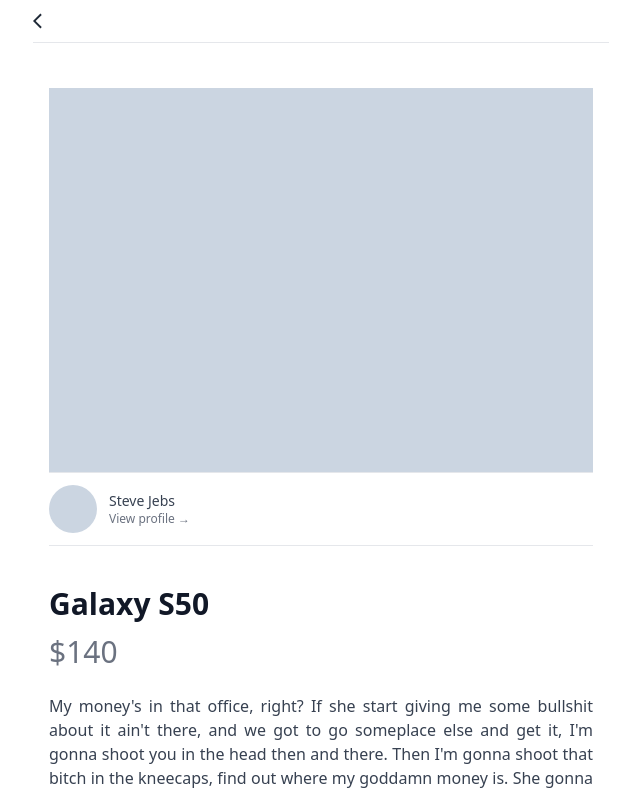
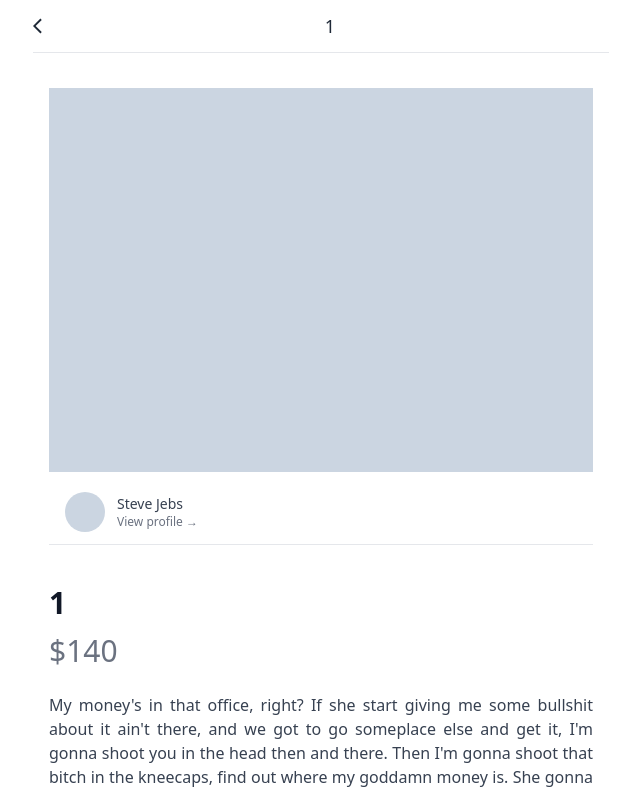
Before and after one commit to Jiyun-Parkk/carrot-market, a Next.js app: page /items/1 in a window 1280 px wide. Shown: the top 793 px of the page, without its empty margins (319-959 px from the left). Built offline with nearby package versions, Linux system fonts and the light colour scheme.

Commit message:
Style: use profile 컴포넌트 분리

```diff
--- a/components/Items/item/index.tsx
+++ b/components/Items/item/index.tsx
@@ -1,3 +1,5 @@
+import { useRouter } from 'next/router';
+
 interface ItemProps {
   productName: string;
   color: string;
@@ -7,10 +9,16 @@
 }
 
 export const Item = (props: ItemProps) => {
+  const router = useRouter();
   const { likedCount, chatCount, productName, color, price } = props;
-
+  const onClickItem = (id: string) => {
+    router.push(`/items/${id}`);
+  };
   return (
-    <div className='flex cursor-pointer  justify-between px-4 py-5'>
+    <div
+      className='flex cursor-pointer  justify-between px-4 py-5'
+      onClick={() => onClickItem(productName)}
+    >
       <div className='flex space-x-4'>
         <div className='h-20 w-20 rounded-md bg-gray-400' />
         <div className='flex flex-col pt-2'>
--- /dev/null
+++ b/components/Profile/index.tsx
@@ -0,0 +1,11 @@
+export const UserProfile = ({ userName }: { userName: string }) => {
+  return (
+    <div className='mb-3 flex cursor-pointer items-center space-x-3  border-b px-4 pb-3'>
+      <div className='h-10 w-10 rounded-full bg-slate-300' />
+      <div>
+        <p className='text-sm font-medium text-gray-700'>{userName}</p>
+        <p className='text-xs font-medium text-gray-500'>View profile &rarr;</p>
+      </div>
+    </div>
+  );
+};
--- a/components/index.ts
+++ b/components/index.ts
@@ -4,3 +4,4 @@
 export * from './Form';
 export * from './Community';
 export * from './Chat';
+export * from './Profile';
--- a/pages/community/[id].tsx
+++ b/pages/community/[id].tsx
@@ -1,4 +1,11 @@
-import { Badge, FullButton, Layout, Question, Reply } from 'components';
+import {
+  Badge,
+  FullButton,
+  Layout,
+  Question,
+  Reply,
+  UserProfile,
+} from 'components';
 import type { NextPage } from 'next';
 
 const CommunityPostDetail: NextPage = () => {
@@ -6,15 +13,7 @@
     <Layout title='Steve Jebs' canGoBack>
       <div className='py-3 px-4'>
         <Badge />
-        <div className='mb-3 flex cursor-pointer items-center space-x-3  border-b px-4 pb-3'>
-          <div className='h-10 w-10 rounded-full bg-slate-300' />
-          <div>
-            <p className='text-sm font-medium text-gray-700'>Steve Jebs</p>
-            <p className='text-xs font-medium text-gray-500'>
-              View profile &rarr;
-            </p>
-          </div>
-        </div>
+        <UserProfile userName='Steve Jebs' />
         <div>
           <Question
             question='What is the best
--- a/pages/index.tsx
+++ b/pages/index.tsx
@@ -7,6 +7,7 @@
   const onClickFloatButton = () => {
     router.push('/items/upload');
   };
+
   return (
     <Layout title='Home' hasTabBar>
       <div className='flex flex-col  divide-y-[1px] py-10'>
--- a/pages/items/[id].tsx
+++ b/pages/items/[id].tsx
@@ -1,23 +1,18 @@
-import { Layout } from 'components';
+import { Layout, UserProfile } from 'components';
 import type { NextPage } from 'next';
+import { useRouter } from 'next/router';
 
 const ItemDetail: NextPage = () => {
+  const { query } = useRouter();
+  console.log(query.id);
   return (
-    <Layout canGoBack>
+    <Layout title={query.id as string} canGoBack>
       <div className='px-4 py-10'>
         <div>
-          <div className='h-96 bg-slate-300' />
-          <div className='flex cursor-pointer items-center space-x-3 border-t border-b py-3'>
-            <div className='h-12 w-12 rounded-full bg-slate-300' />
-            <div>
-              <p className='text-sm font-medium text-gray-700'>Steve Jebs</p>
-              <p className='text-xs font-medium text-gray-500'>
-                View profile &rarr;
-              </p>
-            </div>
-          </div>
+          <div className='mb-5 h-96 bg-slate-300' />
+          <UserProfile userName='Steve Jebs' />
           <div className='mt-10'>
-            <h1 className='text-3xl font-bold text-gray-900'>Galaxy S50</h1>
+            <h1 className='text-3xl font-bold text-gray-900'>{query.id}</h1>
             <p className='mt-3 text-3xl text-gray-500'>$140</p>
             <p className='mt-6 text-justify text-gray-700'>
               My money&apos;s in that office, right? If she start giving me some
@@ -30,7 +25,7 @@
               the first motherfucker to get shot. You understand?
             </p>
             <div className='mt-6 mb-8 flex items-center justify-between space-x-2'>
-              <button className='flex-1 rounded-md bg-orange-500 py-3 font-medium  text-white shadow-md hover:bg-orange-600 focus:outline-none focus:ring-2 focus:ring-orange-500 focus:ring-offset-2'>
+              <button className='flex-1 rounded-md bg-orange-500 py-3 font-medium  text-white shadow-md focus:outline-none focus:ring-2 focus:ring-orange-500 focus:ring-offset-2 hover:bg-orange-600'>
                 Talk to seller
               </button>
               <button className='flex items-center justify-center rounded-full p-3 text-gray-400 hover:bg-gray-100 hover:text-gray-500'>
```
